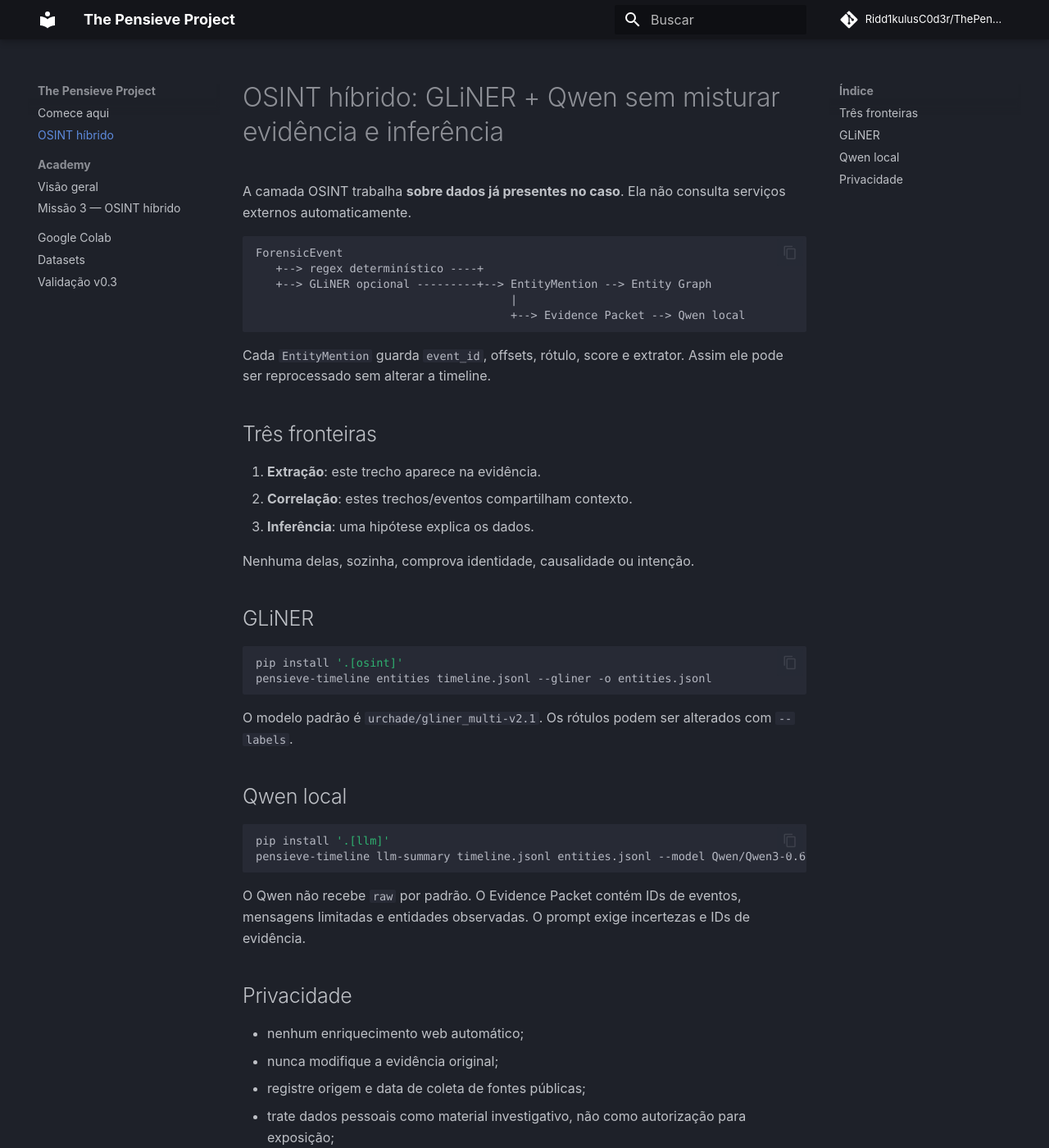
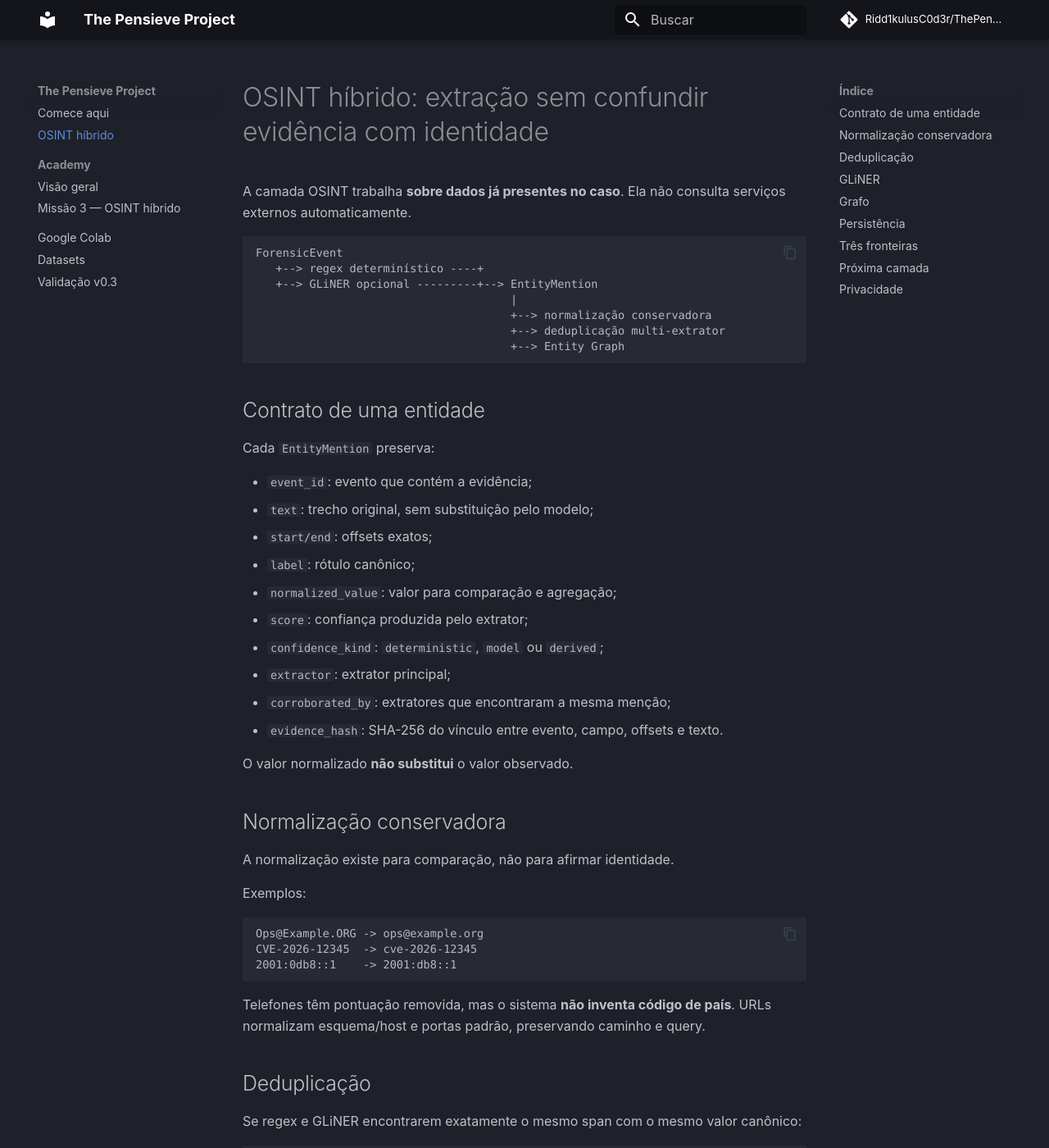
Before and after one commit to Ridd1kulusC0d3r/ThePensieveProject, an MkDocs documentation site: the page built from docs/osint-hybrid.md, in a window 1280 px wide and 1400 px high. Shown: the whole window at 82% size. Built offline with MkDocs 1.6.1 and Material for MkDocs 9.7.7, drawn with Linux system fonts in a browser that asks for light colours; comment, search, counter and statistics services are not loaded; some of the changed text lies outside the part shown.

Commit message:
feat(osint): port docs/osint-hybrid.md onto current main

````diff
--- a/docs/osint-hybrid.md
+++ b/docs/osint-hybrid.md
@@ -1,24 +1,61 @@
-# OSINT híbrido: GLiNER + Qwen sem misturar evidência e inferência
+# OSINT híbrido: extração sem confundir evidência com identidade
 
 A camada OSINT trabalha **sobre dados já presentes no caso**. Ela não consulta serviços externos automaticamente.
 
 ```text
 ForensicEvent
    +--> regex determinístico ----+
-   +--> GLiNER opcional ---------+--> EntityMention --> Entity Graph
+   +--> GLiNER opcional ---------+--> EntityMention
                                       |
-                                      +--> Evidence Packet --> Qwen local
+                                      +--> normalização conservadora
+                                      +--> deduplicação multi-extrator
+                                      +--> Entity Graph
 ```
 
-Cada `EntityMention` guarda `event_id`, offsets, rótulo, score e extrator. Assim ele pode ser reprocessado sem alterar a timeline.
+## Contrato de uma entidade
 
-## Três fronteiras
+Cada `EntityMention` preserva:
 
-1. **Extração**: este trecho aparece na evidência.
-2. **Correlação**: estes trechos/eventos compartilham contexto.
-3. **Inferência**: uma hipótese explica os dados.
+- `event_id`: evento que contém a evidência;
+- `text`: trecho original, sem substituição pelo modelo;
+- `start/end`: offsets exatos;
+- `label`: rótulo canônico;
+- `normalized_value`: valor para comparação e agregação;
+- `score`: confiança produzida pelo extrator;
+- `confidence_kind`: `deterministic`, `model` ou `derived`;
+- `extractor`: extrator principal;
+- `corroborated_by`: extratores que encontraram a mesma menção;
+- `evidence_hash`: SHA-256 do vínculo entre evento, campo, offsets e texto.
 
-Nenhuma delas, sozinha, comprova identidade, causalidade ou intenção.
+O valor normalizado **não substitui** o valor observado.
+
+## Normalização conservadora
+
+A normalização existe para comparação, não para afirmar identidade.
+
+Exemplos:
+
+```text
+Ops@Example.ORG -> ops@example.org
+CVE-2026-12345  -> cve-2026-12345
+2001:0db8::1    -> 2001:db8::1
+```
+
+Telefones têm pontuação removida, mas o sistema **não inventa código de país**. URLs normalizam esquema/host e portas padrão, preservando caminho e query.
+
+## Deduplicação
+
+Se regex e GLiNER encontrarem exatamente o mesmo span com o mesmo valor canônico:
+
+```text
+regex:email --------+
+                    +--> uma EntityMention
+GLiNER -------------+       corroborated_by=[...]
+```
+
+O extrator determinístico é preferido como fonte principal quando existe, mas a corroboracão do modelo é mantida.
+
+Ocorrências diferentes do mesmo valor no mesmo documento continuam sendo menções distintas.
 
 ## GLiNER
 
@@ -29,14 +66,51 @@
 
 O modelo padrão é `urchade/gliner_multi-v2.1`. Os rótulos podem ser alterados com `--labels`.
 
-## Qwen local
+Para reduzir alucinação estrutural, a saída do modelo não é aceita como texto livre. O Pensieve exige offsets válidos e recorta o texto diretamente da evidência original. Predições com spans inválidos são descartadas.
 
-```bash
-pip install '.[llm]'
-pensieve-timeline llm-summary timeline.jsonl entities.jsonl --model Qwen/Qwen3-0.6B -o intelligence.json
+## Grafo
+
+Nós de entidade são agregados por:
+
+```text
+(label canônico, normalized_value)
 ```
 
-O Qwen não recebe `raw` por padrão. O Evidence Packet contém IDs de eventos, mensagens limitadas e entidades observadas. O prompt exige incertezas e IDs de evidência.
+Uma aresta `co_occurrence` significa apenas que as entidades apareceram no mesmo evento.
+
+**Não significa:**
+
+- mesma pessoa;
+- mesma conta;
+- propriedade;
+- autoria;
+- vínculo social;
+- causalidade.
+
+Essas relações exigem evidência adicional.
+
+## Persistência
+
+O SQLite mantém entidades em uma camada derivada, separada da tabela de eventos. Bancos existentes recebem as novas colunas por migração aditiva:
+
+- `normalized_value`
+- `confidence_kind`
+- `evidence_hash`
+- `corroborated_by_json`
+
+A timeline original não é alterada.
+
+## Três fronteiras
+
+1. **Extração**: este trecho aparece na evidência.
+2. **Correlação**: estes trechos/eventos compartilham contexto segundo regras explícitas.
+3. **Inferência**: uma hipótese explica os dados.
+
+Nenhuma delas, sozinha, comprova identidade, causalidade ou intenção.
+
+## Próxima camada
+
+Qwen permanece separado desta etapa. Ele recebe um Evidence Packet derivado e nunca deve modificar `ForensicEvent` ou `EntityMention`.
 
 ## Privacidade
 
````
